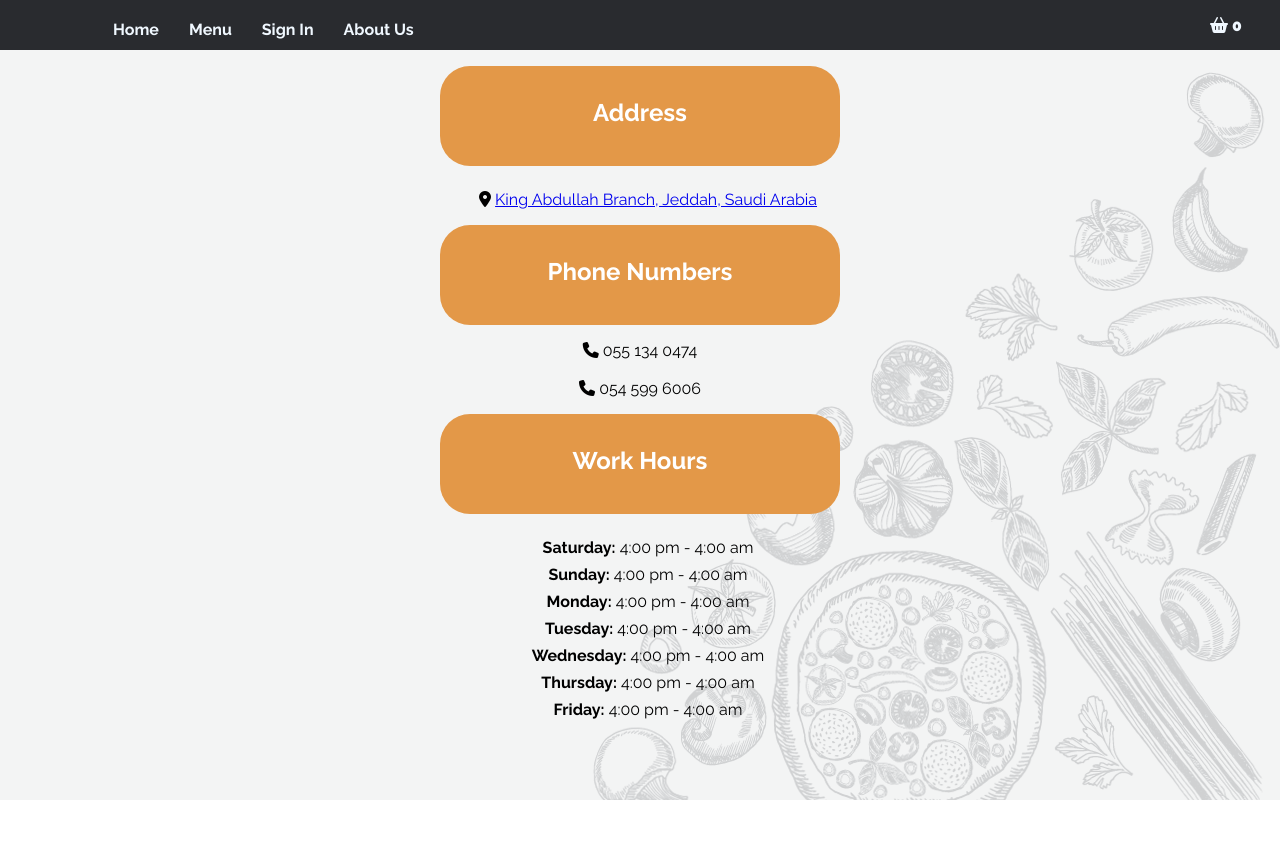
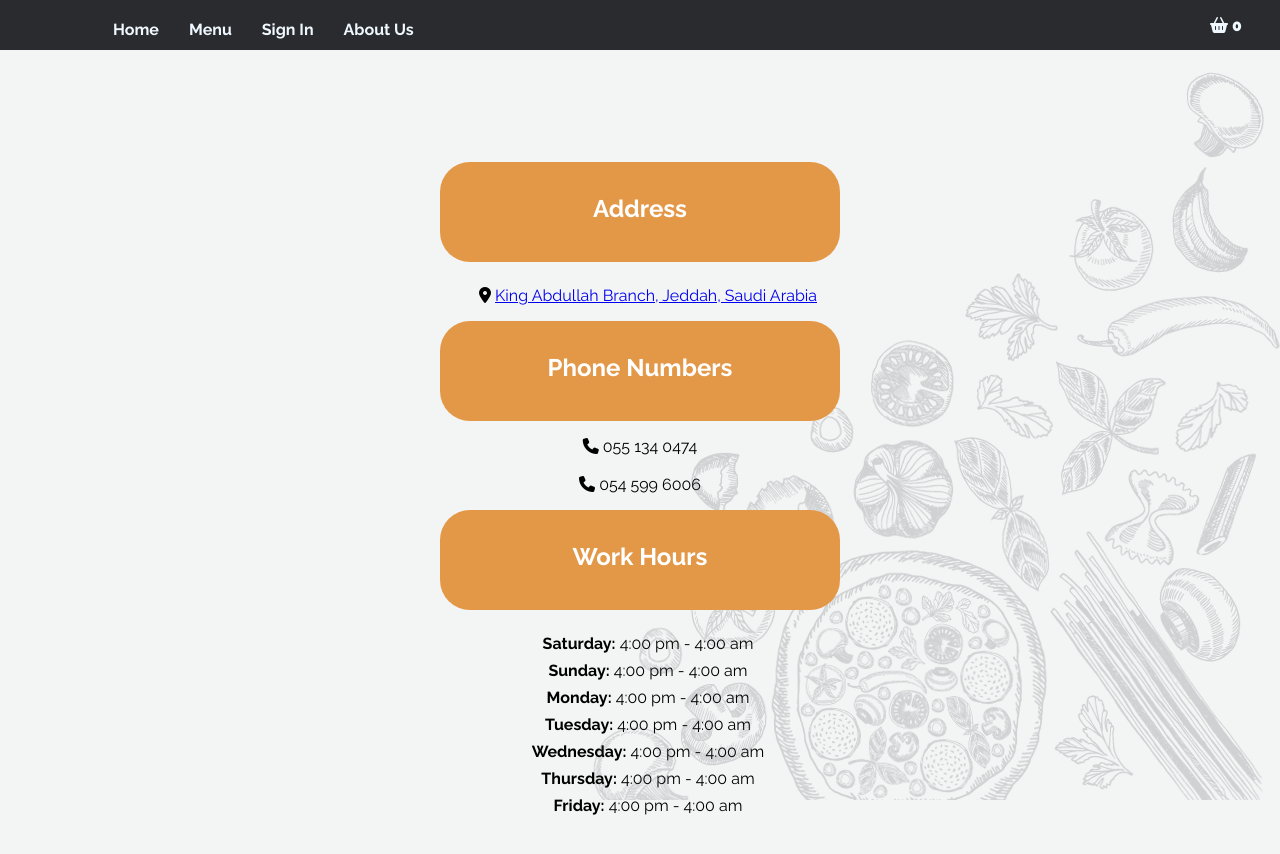
Before and after one commit to hamedj2/TameesSourceCode, a React (Create React App) app: page /AboutUs in a window 1280 px wide. Shown: the top 854 px of the page. Before the commit the page ends 800 px from the top, so only its background shows below. Built offline with nearby package versions, Linux system fonts and the light colour scheme; no server answers.

Commit message:
Issue-13
Address padding in About us page

```diff
--- a/src/components/AboutUs.module.css
+++ b/src/components/AboutUs.module.css
@@ -24,6 +24,7 @@
 
 }
 .mainContainer{
+    padding: 6rem 0rem 0rem 0rem;
     display: flex;
     justify-content: center;
 }
```
